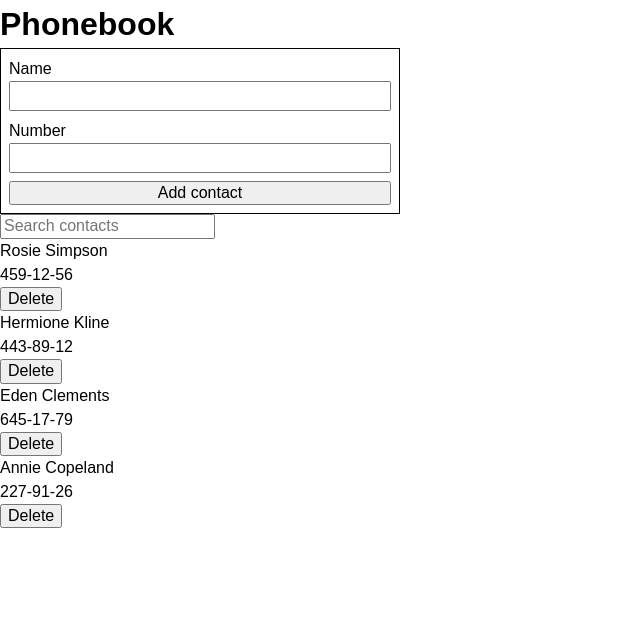
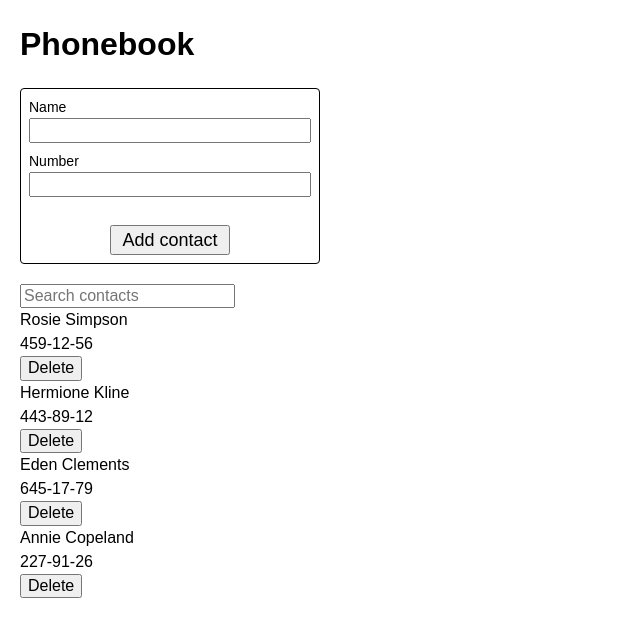
Before and after one commit to MarinaV27/goit-react-hw-08, a React (Vite) app: page / in a window 1280 px wide. Shown: the top 636 px of the page, without its empty margins (0-640 px from the left). Built offline with nearby package versions, Linux system fonts and the light colour scheme.

Commit message:
add deleteContact

```diff
--- a/src/components/App/App.jsx
+++ b/src/components/App/App.jsx
@@ -5,6 +5,7 @@ import ContactList from "../ContactList/ContactList.jsx"
 import initialContacts from "../../contacts.json"
 import { useState, useEffect } from "react"
 import css from "./App.module.css"
+
 
 export default function App(){
     const [contacts, setContacts] = useState (() => {
@@ -22,13 +23,21 @@ export default function App(){
         });
     };
 
+    const deleteContact = (contactId) => {
+        setContacts ((prevContacts) => {
+            return prevContacts.filter( contact => contact.id !== contactId )
+        }
+        )
+
+    }
+
 
     return (
         <div className={css.container}>
            <h1>Phonebook</h1>
            <ContactForm onAdd={addContact} />
            <SearchBox />
-           <ContactList contacts={contacts} />
+           <ContactList contacts={contacts} onDelete={deleteContact} />
         </div>
 
     )
--- a/src/components/App/App.module.css
+++ b/src/components/App/App.module.css
@@ -0,0 +1,7 @@
+.container {
+    display: flex;
+    flex-direction: column;
+    column-gap: 8px;
+    padding: 20px;
+
+}
--- a/src/components/ContactForm/ContactForm.jsx
+++ b/src/components/ContactForm/ContactForm.jsx
@@ -15,7 +15,7 @@ export default function ContactForm ({ onAdd }) {
           .required('Поле обовʼязкове для заповнення!'),
         number: Yup.string()
           .min(3, 'Мінімальна кількість символів - 3')
-          .max(50, 'Максимальна кількість символів - 50')
+          .max(7, 'Максимальна кількість символів - 7')
           .required('Поле обовʼязкове для заповнення!'),
       });
 
--- a/src/components/ContactForm/ContactForm.module.css
+++ b/src/components/ContactForm/ContactForm.module.css
@@ -2,13 +2,19 @@
     display: flex;
     flex-direction: column;
     gap: 8px;
-    max-width: 400px;
+    margin: 20px 0;
+    width: 300px;
     padding: 8px;
     border: 1px solid black;
+    border-radius: 4px;
+    font-size: 14px;
 }
 
 .input {
-    font: inherit;
+    width: auto;
+    height: 25px;
+    padding: 2px 8px;
+    outline: transparent;
 }
 
 .formGroup {
@@ -20,3 +26,12 @@
     color: rgb(250, 71, 0);
     font-size: 12px;
 }
+
+.btn {
+    margin: 20px auto 0 auto;
+    font-size: 18px;
+    padding: 2px 8px;
+    cursor: pointer;
+    width: 120px;
+    height: 30px;
+  }
```
